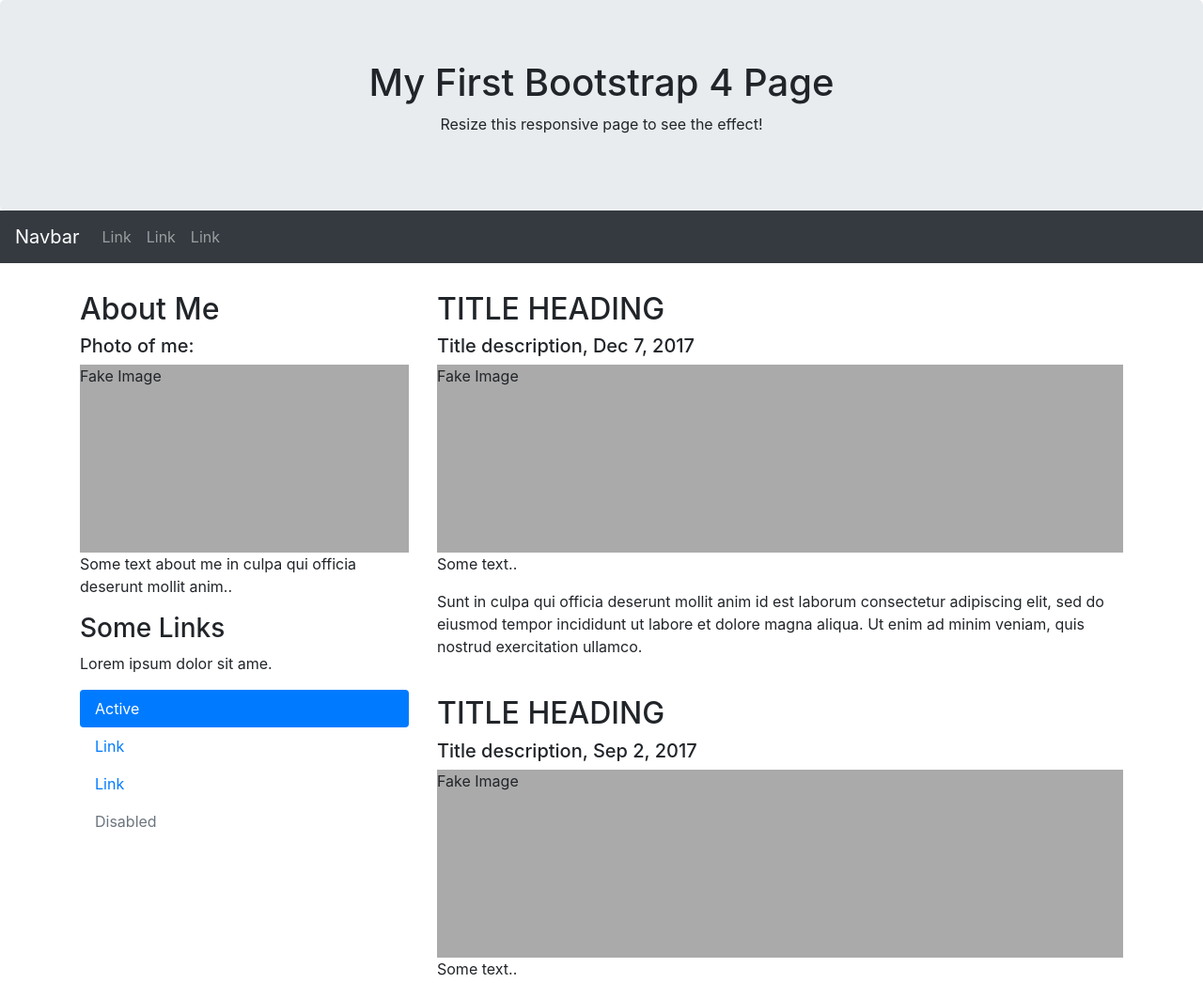
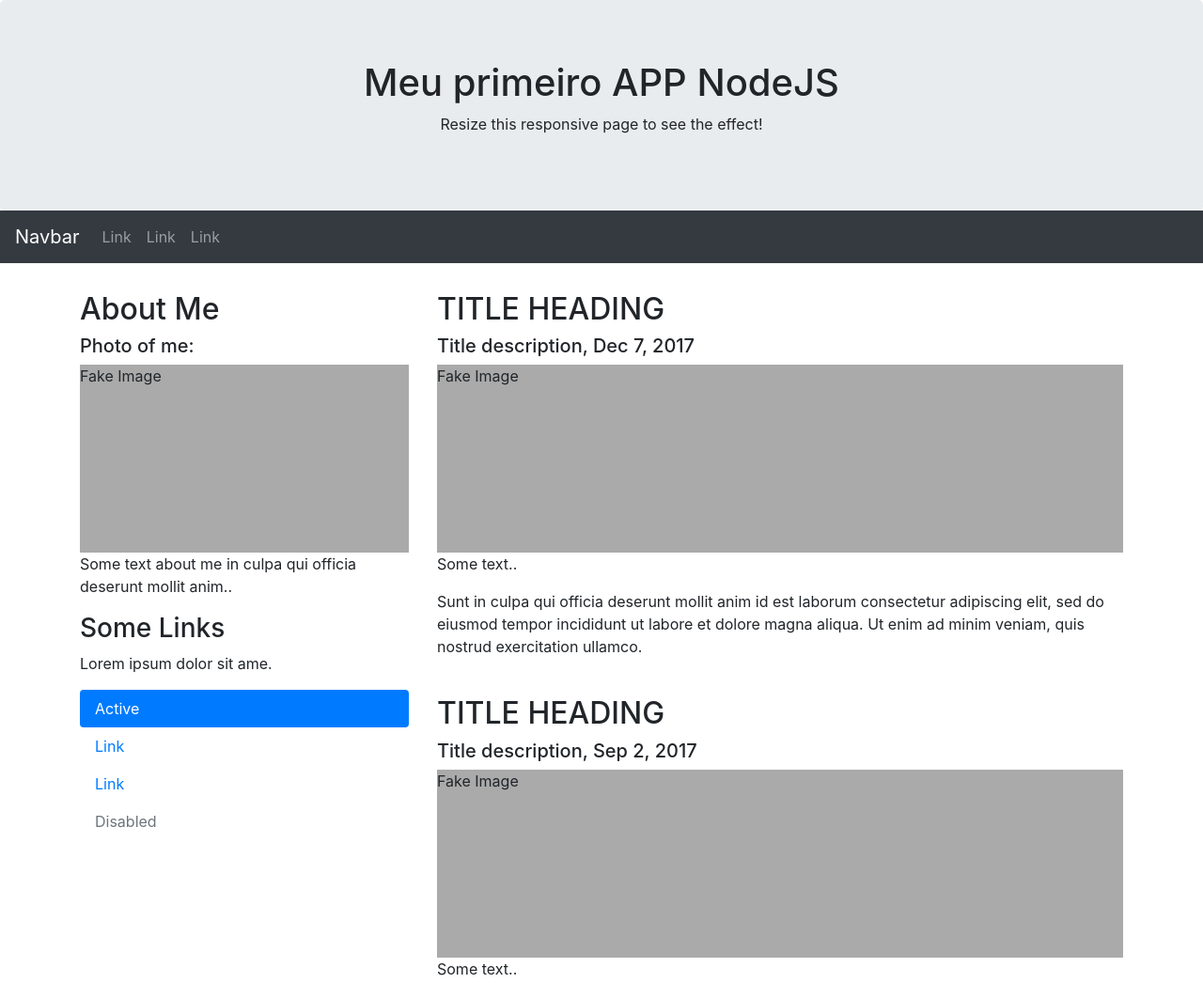
Before and after one commit to dudustuart/aula02, a website: page index.html in a window 1280 px wide. Shown: the top 1046 px of the page at 94% size. Drawn offline with nearby package versions, Linux system fonts and the light colour scheme.

Commit message:
Segunda versao

```diff
--- a/index.html
+++ b/index.html
@@ -1,7 +1,7 @@
 <!DOCTYPE html>
 <html lang="en">
 <head>
-  <title>Bootstrap 4 Website Example</title>
+  <title>Meu primeiro APP NodeJS</title>
   <meta charset="utf-8">
   <meta name="viewport" content="width=device-width, initial-scale=1">
   <link rel="stylesheet" href="https://maxcdn.bootstrapcdn.com/bootstrap/4.5.2/css/bootstrap.min.css">
@@ -18,7 +18,7 @@
 <body>
 
 <div class="jumbotron text-center" style="margin-bottom:0">
-  <h1>My First Bootstrap 4 Page</h1>
+  <h1>Meu primeiro APP NodeJS</h1>
   <p>Resize this responsive page to see the effect!</p>
 </div>
 
```
Also changed, not shown: package.json (+8 -2 lines), 2 other files.
